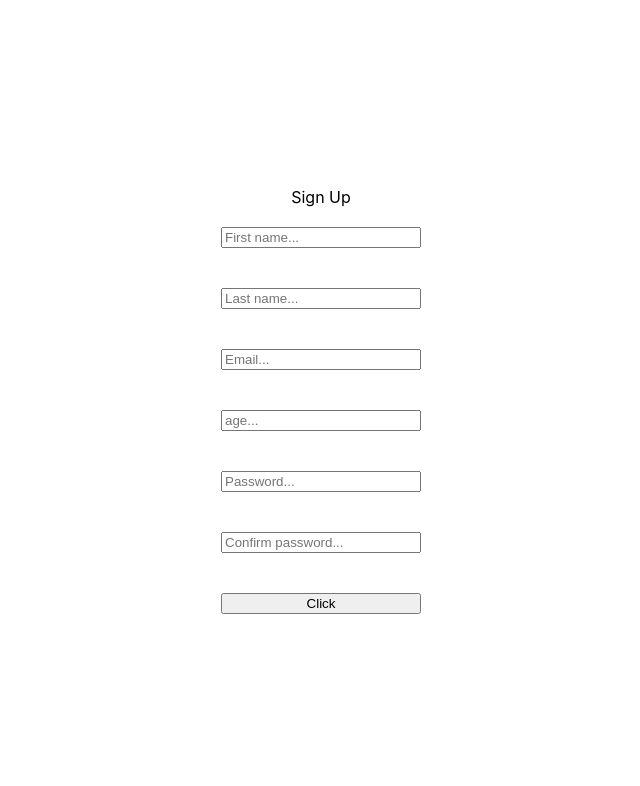
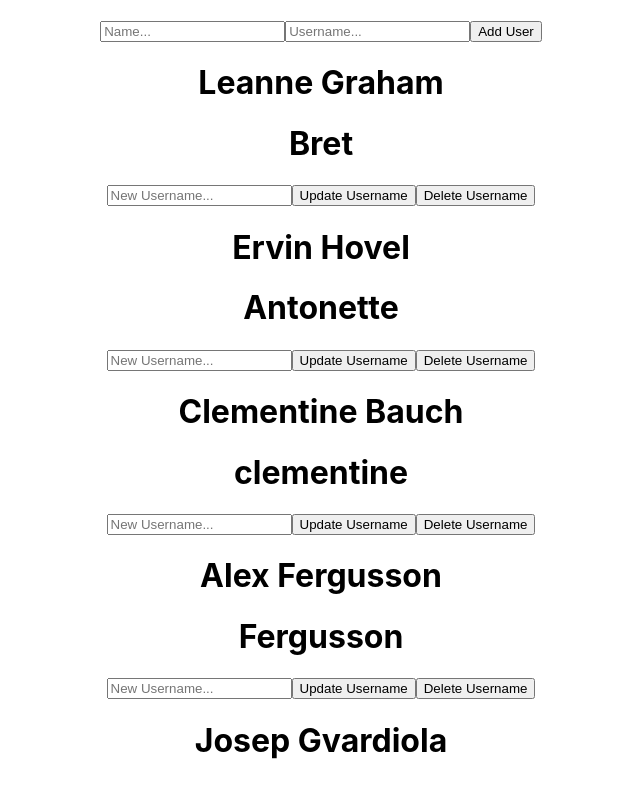
Before and after one commit to Abdulxoliq-1030/my-learn-tasks, a React (Create React App) app: page /new in a window 1280 px wide. Shown: the top 786 px of the page, without its empty margins (319-959 px from the left). Built offline with nearby package versions, Linux system fonts and the light colour scheme.

Commit message:
redux toolkit crud complete codes

```diff
--- a/package.json
+++ b/package.json
@@ -4,6 +4,7 @@
   "private": true,
   "dependencies": {
     "@hookform/resolvers": "^2.9.10",
+    "@reduxjs/toolkit": "^1.9.2",
     "@testing-library/jest-dom": "^5.16.5",
     "@testing-library/react": "^13.4.0",
     "@testing-library/user-event": "^13.5.0",
@@ -11,11 +12,14 @@
     "@types/node": "^16.18.12",
     "@types/react": "^18.0.27",
     "@types/react-dom": "^18.0.10",
+    "@types/uuid": "^9.0.0",
     "react": "^18.2.0",
     "react-dom": "^18.2.0",
     "react-hook-form": "^7.43.0",
+    "react-redux": "^8.0.5",
     "react-scripts": "5.0.1",
     "typescript": "^4.9.5",
+    "uuid": "^9.0.0",
     "web-vitals": "^2.1.4",
     "yup": "^0.32.11"
   },
--- a/src/App.tsx
+++ b/src/App.tsx
@@ -1,12 +1,77 @@
-import React from "react";
-import Form from "./form/form";
+import React, { useState } from "react";
+import { useSelector, useDispatch } from "react-redux";
+import { v4 as uuidv4 } from "uuid";
+import { UserType } from "./api/fake-data";
+import { addUser, deleteUser, updateUsername } from "./features/users";
 
 interface AppProps {}
 
 const App: React.FC<AppProps> = () => {
+  const userList = useSelector((state: any) => state.users.value);
+  const dispatch = useDispatch();
+
+  const [name, setName] = useState<string | null>();
+  const [username, setUsername] = useState<string | null>();
+  const [newUserName, setNewUsername] = useState<string | null>();
+
   return (
-    <div style={{ display: "grid", placeItems: "center", height: "100vh" }}>
-      <Form />
+    <div
+      style={{
+        display: "flex",
+        flexDirection: "column",
+        justifyContent: "center",
+        alignItems: "center",
+        padding: 20,
+      }}
+      className="app">
+      <div className="addUser">
+        <input
+          onChange={(e) => setName(e.target.value)}
+          type="text"
+          placeholder="Name..."
+        />
+        <input
+          onChange={(e) => setUsername(e.target.value)}
+          type="text"
+          placeholder="Username..."
+        />
+        <button
+          onClick={() => {
+            dispatch(
+              addUser({
+                id: uuidv4(),
+                name,
+                username,
+              })
+            );
+          }}>
+          Add User
+        </button>
+      </div>
+      <div className="displayUsers">
+        {userList.map((user: UserType) => (
+          <div style={{ textAlign: "center" }}>
+            <h1>{user.name}</h1>
+            <h1>{user.username}</h1>
+            <input
+              type="text"
+              placeholder="New Username..."
+              onChange={(e) => {
+                setNewUsername(e.target.value);
+              }}
+            />
+            <button
+              onClick={() =>
+                dispatch(updateUsername({ id: user.id, username: newUserName }))
+              }>
+              Update Username
+            </button>
+            <button onClick={() => dispatch(deleteUser({ id: user.id }))}>
+              Delete Username
+            </button>
+          </div>
+        ))}
+      </div>
     </div>
   );
 };
--- /dev/null
+++ b/src/api/fake-data.ts
@@ -0,0 +1,45 @@
+import { v4 as uuidv4 } from "uuid";
+
+export interface UserType {
+	id: any;
+	name: string;
+	username: string
+}
+
+export const UsersData = [
+	{
+		id: uuidv4(),
+		name: "Leanne Graham",
+		username: "Bret"
+	},
+	{
+		id: uuidv4(),
+		name: "Ervin Hovel",
+		username: "Antonette"
+	},
+	{
+		id: uuidv4(),
+		name: "Clementine Bauch",
+		username: "clementine"
+	},
+	{
+		id: uuidv4(),
+		name: "Alex Fergusson",
+		username: "Fergusson"
+	},
+	{
+		id: uuidv4(),
+		name: "Josep Gvardiola",
+		username: "Antuan"
+	},
+	{
+		id: uuidv4(),
+		name: "Leo Messi",
+		username: "Alexis"
+	},
+	{
+		id: uuidv4(),
+		name: "CR Ronaldo",
+		username: "Cristiano"
+	},
+];
--- /dev/null
+++ b/src/features/users.tsx
@@ -0,0 +1,25 @@
+import { createSlice } from "@reduxjs/toolkit";
+import { UsersData } from "../api/fake-data";
+
+export const userSlice = createSlice({
+  name: "users",
+  initialState: { value: UsersData },
+  reducers: {
+    addUser: (state, { payload }) => {
+      state.value.push(payload);
+    },
+    deleteUser: (state, { payload }) => {
+      state.value = state.value.filter((user) => user.id !== payload.id);
+    },
+    updateUsername: (state, { payload }) => {
+      state.value.map((user) => {
+        if (user.id === payload.id) {
+          user.username = payload.username;
+        }
+      });
+    },
+  },
+});
+
+export const { addUser, deleteUser, updateUsername } = userSlice.actions;
+export default userSlice.reducer;
--- a/src/form/form.tsx
+++ /dev/null
@@ -1,102 +0,0 @@
-import React from "react";
-import { useForm } from "react-hook-form";
-import { yupResolver } from "@hookform/resolvers/yup";
-import * as yup from "yup";
-
-interface FormProps {}
-
-const schema = yup.object().shape({
-  firstname: yup.string().required(),
-  lastname: yup.string().required(),
-  email: yup.string().email().required(),
-  age: yup.number().positive().integer().required(),
-  password: yup.string().min(4).max(15).required(),
-  confirmPassword: yup
-    .string()
-    .oneOf([yup.ref("password"), null])
-    .required(),
-});
-
-const Form: React.FC<FormProps> = () => {
-  const {
-    register,
-    handleSubmit,
-    formState: { errors },
-  } = useForm({
-    resolver: yupResolver(schema),
-  });
-
-  const submitForm = (data: any) => {
-    console.log(data);
-  };
-
-  return (
-    <div className="form" style={{ textAlign: "center" }}>
-      <div className="title" style={{ paddingBottom: 20 }}>
-        Sign Up
-      </div>
-      <div className="inputs">
-        <form
-          onSubmit={handleSubmit(submitForm)}
-          style={{
-            display: "flex",
-            flexDirection: "column",
-            gap: "20px",
-            width: 200,
-          }}>
-          <input
-            {...register("firstname")}
-            type="text"
-            name="firstname"
-            placeholder="First name..."
-          />
-          {/* @ts-ignore */}
-          <span>{errors.firstname?.message}</span>
-          <input
-            {...register("lastname")}
-            type="text"
-            name="lastname"
-            placeholder="Last name..."
-          />
-          {/* @ts-ignore */}
-          <span>{errors.lastname?.message}</span>
-          <input
-            {...register("email")}
-            type="email"
-            name="email"
-            placeholder="Email..."
-          />
-          {/* @ts-ignore */}
-          <span>{errors.email?.message}</span>
-          <input
-            {...register("age")}
-            type="text"
-            name="age"
-            placeholder="age..."
-          />
-          {/* @ts-ignore */}
-          <span>{errors.age?.message}</span>
-          <input
-            {...register("password")}
-            type="password"
-            name="password"
-            placeholder="Password..."
-          />
-          {/* @ts-ignore */}
-          <span>{errors.password?.message}</span>
-          <input
-            {...register("confirmPassword")}
-            type="password"
-            name="confirmPassword"
-            placeholder="Confirm password..."
-          />
-          {/* @ts-ignore */}
-          <span>{errors.confirmPassword && "Passwords should match!"}</span>
-          <button type="submit">Click</button>
-        </form>
-      </div>
-    </div>
-  );
-};
-
-export default Form;
--- a/src/index.tsx
+++ b/src/index.tsx
@@ -2,12 +2,23 @@ import React from "react";
 import ReactDOM from "react-dom/client";
 import "./index.css";
 import App from "./App";
+import { configureStore } from "@reduxjs/toolkit";
+import { Provider } from "react-redux";
+import usersReducer from "./features/users";
+
+const store = configureStore({
+  reducer: {
+    users: usersReducer,
+  },
+});
 
 const root = ReactDOM.createRoot(
   document.getElementById("root") as HTMLElement
 );
 root.render(
   <React.StrictMode>
-    <App />
+    <Provider store={store}>
+      <App />
+    </Provider>
   </React.StrictMode>
 );
```
Also changed, not shown: 1 other file (tests, documents, lock files or other folders).
